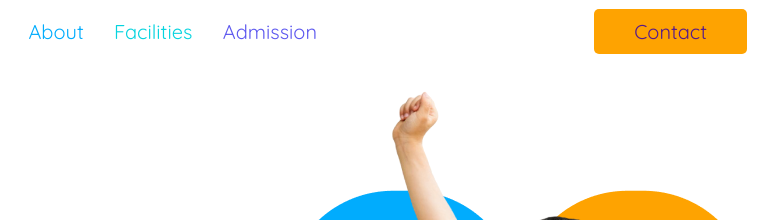
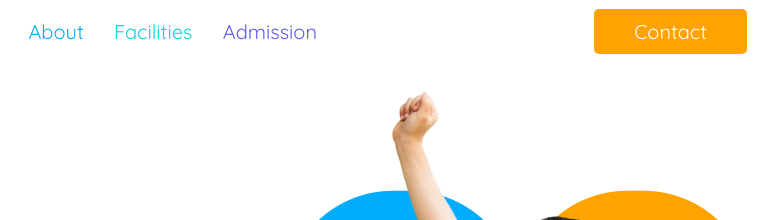
Before and after one commit to roudramondal/M2-school, a plain HTML site: page index.html in a window 1280 px wide. Shown: the top 220 px of the page, 518-1280 px from the left. Drawn offline with Linux system fonts and the light colour scheme.

Commit message:
something change

```diff
--- a/style/style.css
+++ b/style/style.css
@@ -63,6 +63,18 @@ body {
 
 .btn-primary a {
     text-decoration: none;
+}
+
+/* Ensure the text inside btn-primary is vertically centered in the nav */
+.btn-primary {
+    display: flex;
+    align-items: center;
+    justify-content: center;
+}
+
+.btn-primary a {
+    display: block;
+    color: inherit;
 }
 
 /* main part start from here  */
```
Also changed, not shown: index.html (+1 -2 lines).
